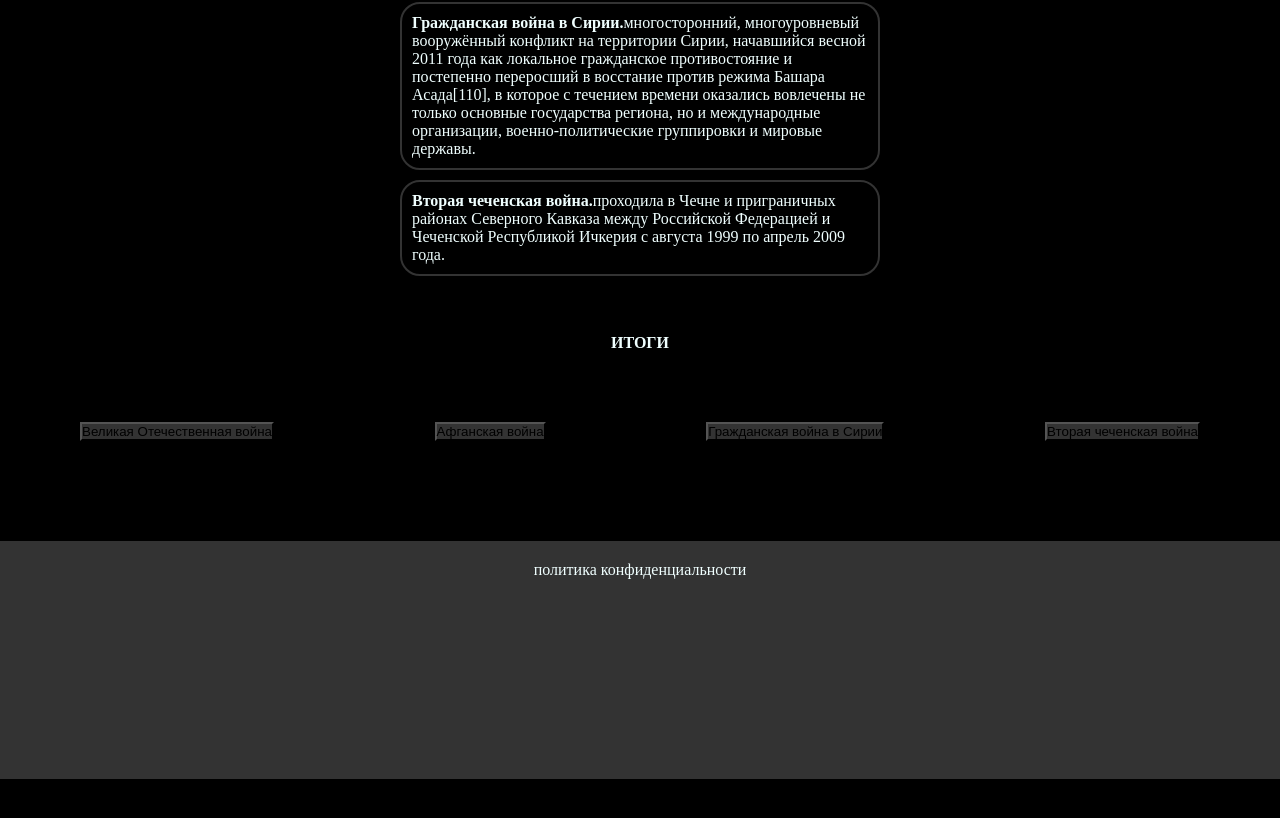
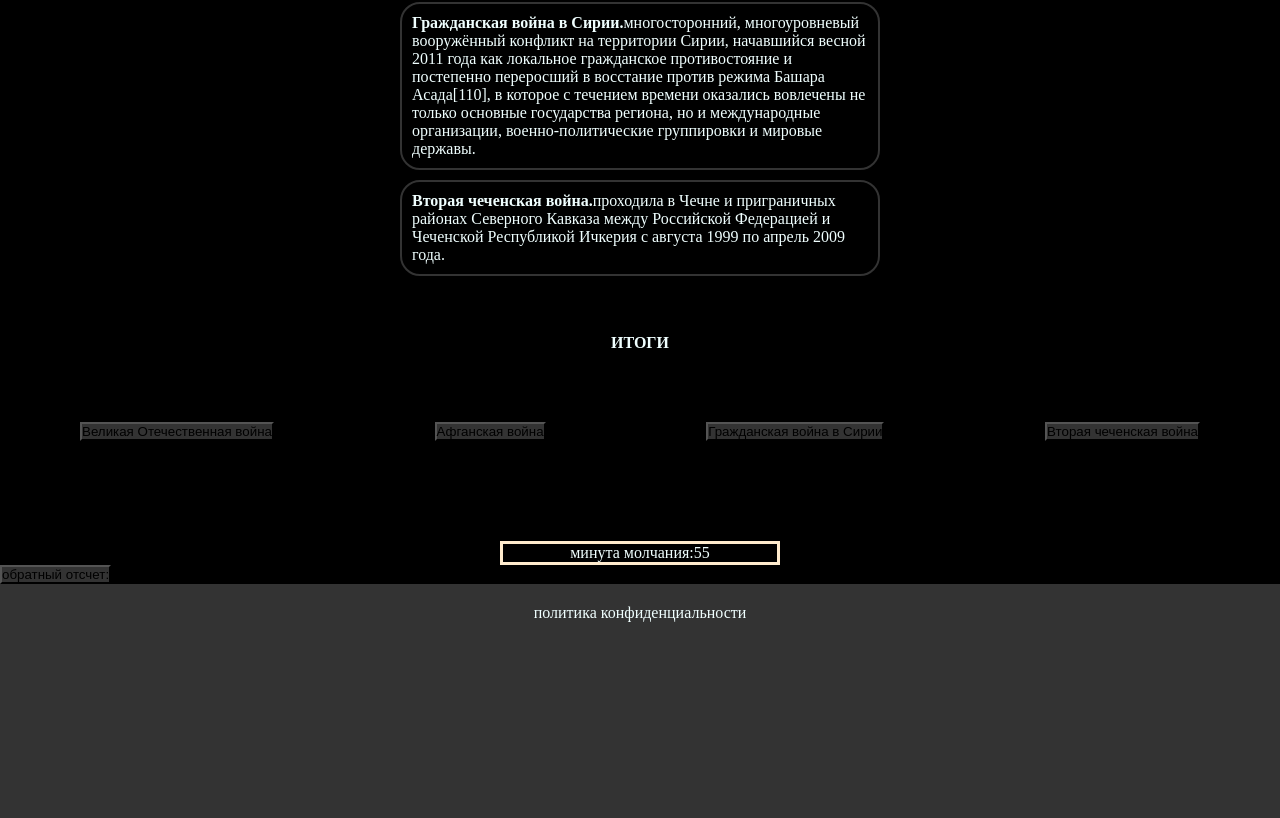
Before and after one commit to emarishkin/REACT-JS-ACTIVE-P, a React (Create React App) app: page / in a window 1280 px wide. Shown: the part 426-1244 px from the top of the page. Before the commit the page ends 1205 px from the top, so only its background shows below. Built offline with nearby package versions, Linux system fonts and the light colour scheme.

Commit message:
main-timer-demo

```diff
--- /dev/null
+++ b/src/components/ButtonTimer.jsx
@@ -0,0 +1,5 @@
+export function ButtonTimer({children,onClick}){
+    return (
+    <button onClick={onClick}>{children}</button>
+    )
+}
--- /dev/null
+++ b/src/components/Timer.jsx
@@ -0,0 +1,31 @@
+import { useEffect,useState } from "react";
+import { ButtonTimer } from "./ButtonTimer";
+
+export function Timer(){
+
+let [second,setSecond]=useState(60)
+
+useEffect(()=>{
+ setInterval(()=>{
+   setSecond((count)=>count-1)
+
+ },1000)
+},[])
+
+function clickButtonTimer(){
+    return console.log(1)
+}
+
+
+    return (
+        <div>
+        <div className="timer">
+            минута молчания:{second}
+        </div>
+        <div>
+        <ButtonTimer onClick={clickButtonTimer}>обратный отсчет:</ButtonTimer>
+        </div>
+        </div>
+    )
+
+}
--- a/src/components/main.jsx
+++ b/src/components/main.jsx
@@ -2,6 +2,7 @@ import {vars} from '../data'
 import {MainVar} from'./MainVar'
 import {ButtonMain} from './ButtonMain'
 import { useState } from 'react'
+import { Timer } from './Timer'
 
 export function Main(){
 
@@ -33,6 +34,7 @@ export function Main(){
         <div className='p-main'>
         <p>{cont}</p>
         </div>
+        <Timer/>
         </section>
     )
 }
--- a/src/css/style.css
+++ b/src/css/style.css
@@ -63,3 +63,8 @@ button{
     text-align: center;
     margin-bottom: 70px;
 }
+.timer{
+    border: 3px solid blanchedalmond;
+    text-align: center;
+    margin: 0 500px;
+}
```
